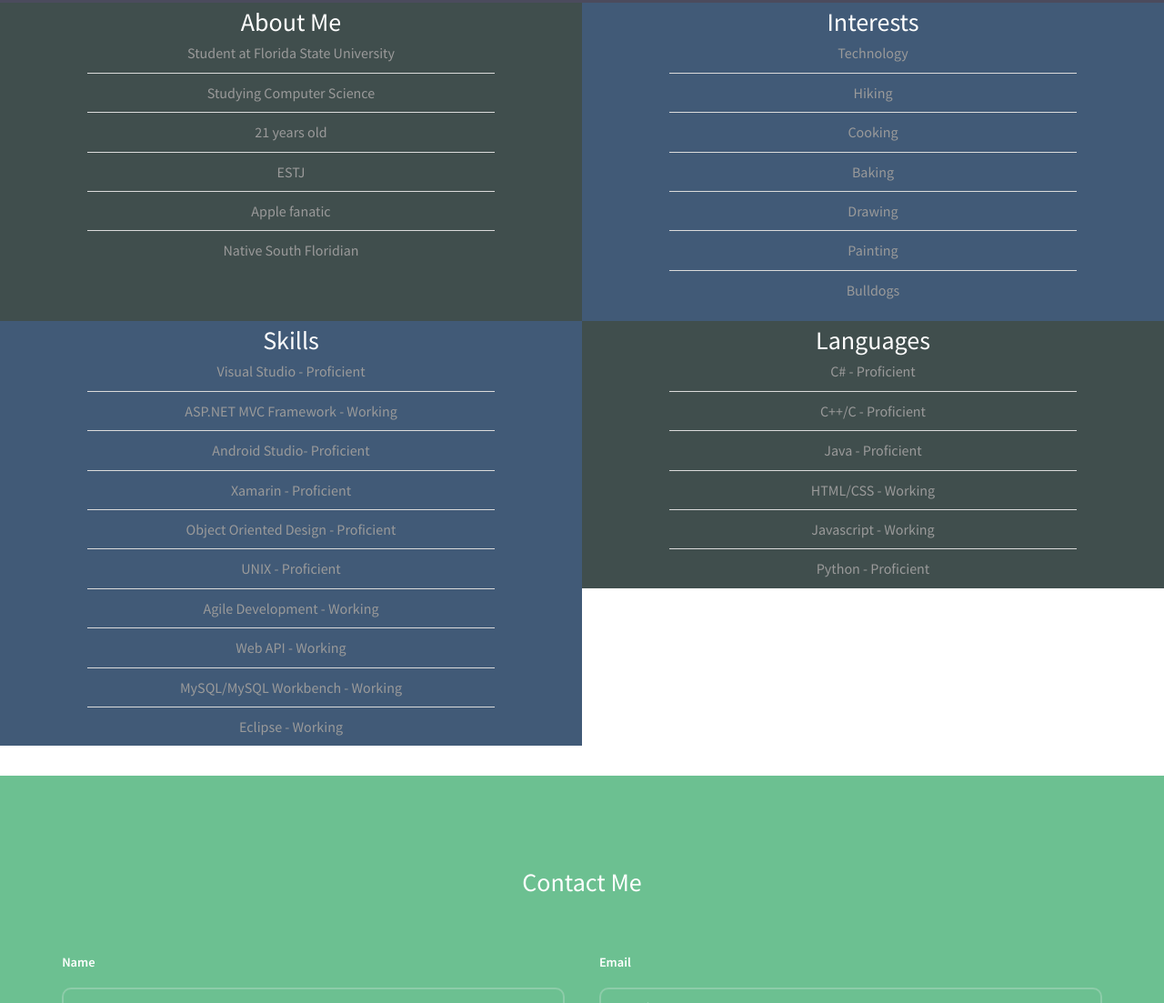
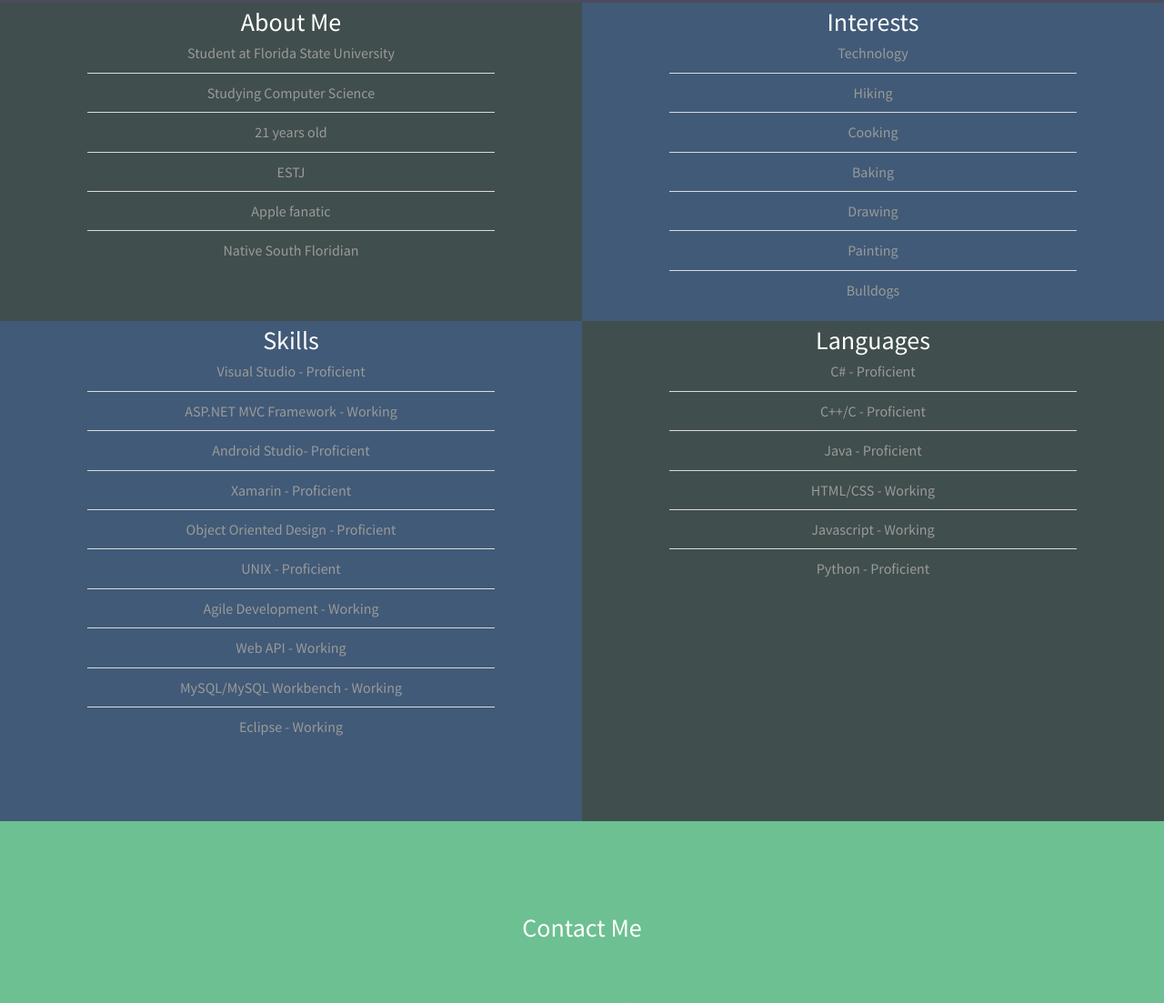
Before and after one commit to alexismtaylor/alexismtaylor.github.io, a plain HTML site: page about.html in a window 1280 px wide. Shown: the part 540-1643 px from the top of the page at 91% size. Drawn offline with Linux system fonts and the light colour scheme.

Commit message:
aboutedit

```diff
--- a/about.html
+++ b/about.html
@@ -22,9 +22,7 @@
 			.containerTemp2
 			{
 				width:100%;
-				max-height:550px;
-				min-height: 500px;
-				height:auto;
+				height:550px;
 			}
 			.tempLeft
 			{
```
